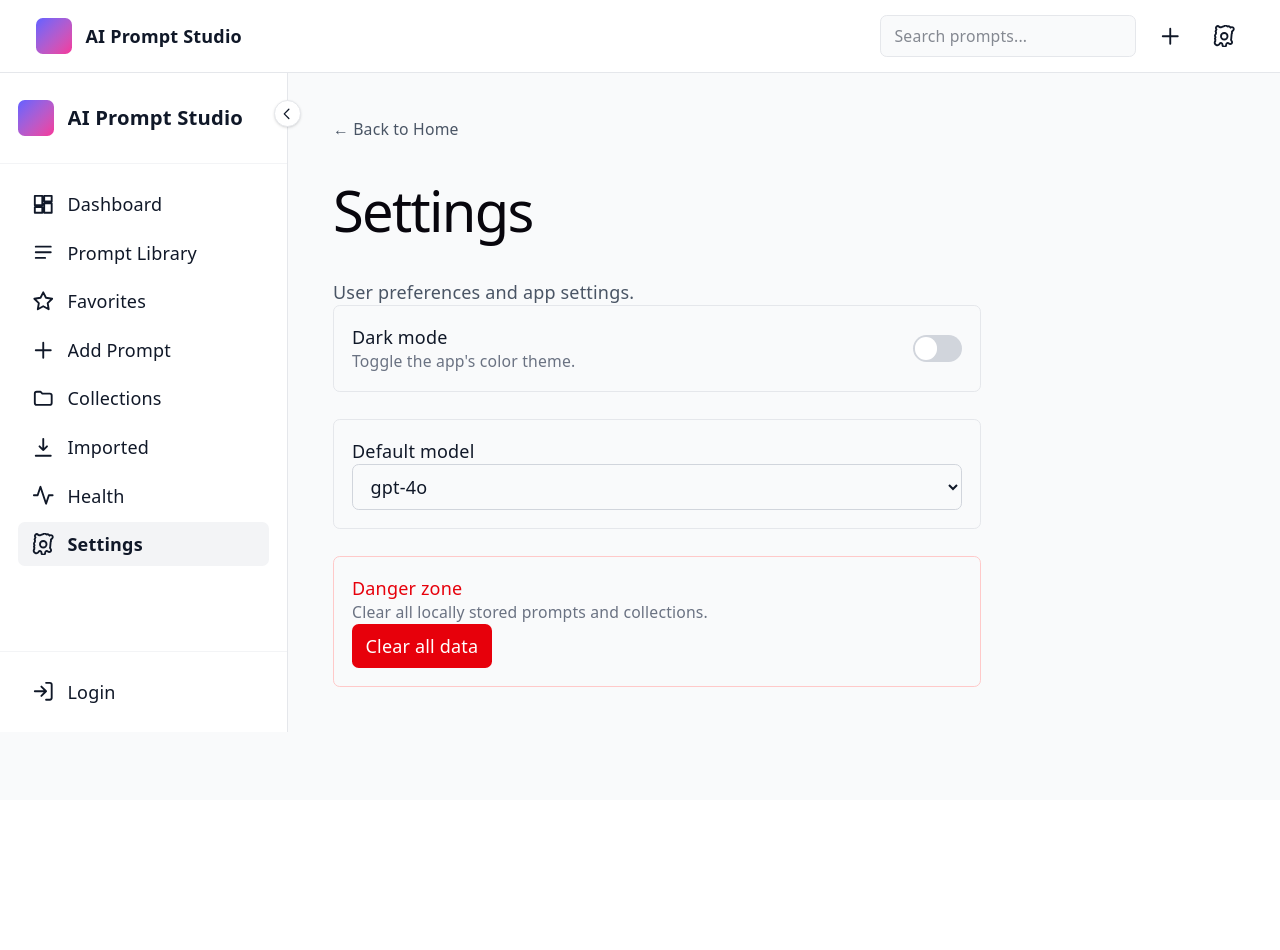
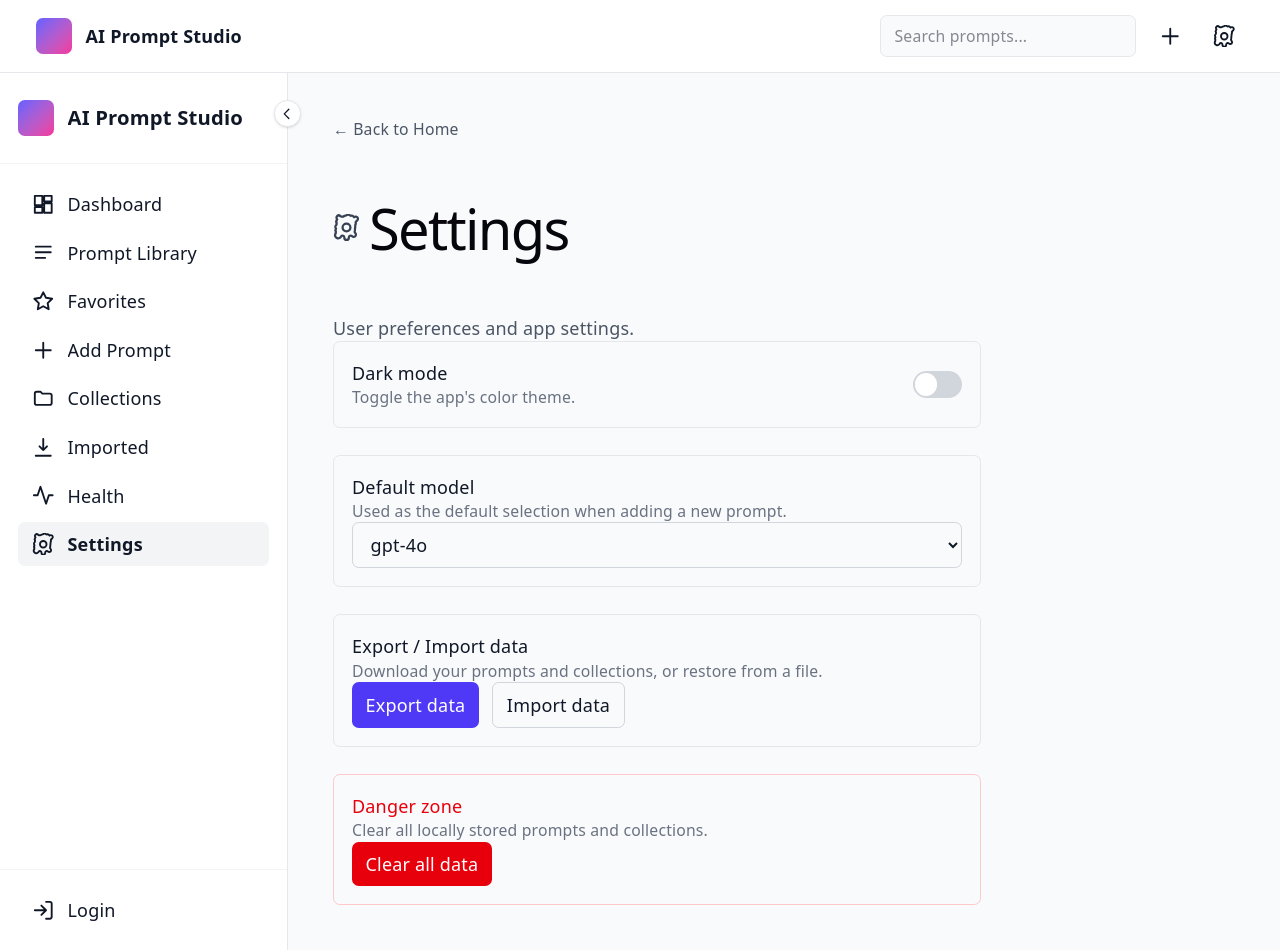
Before and after one commit to ranc5291-dotcom/flyrank-capstone, a React (Vite) app: page /settings in a window 1280 px wide. Before the commit the page ends 800 px from the top, so only its background shows below. Built offline with nearby package versions, Linux system fonts and the light colour scheme.

Commit message:
Add export/import and wire default model dropdown in Settings

```diff
--- a/src/pages/Settings.tsx
+++ b/src/pages/Settings.tsx
@@ -1,13 +1,26 @@
 import { useState, useEffect } from 'react'
 import BackHomeButton from '../components/BackHomeButton'
+import usePrompts from '../hooks/usePrompts'
+import useCollections from '../hooks/useCollections'
+
+const DEFAULT_MODEL_KEY = 'apst_default_model_v1'
 
 export default function Settings() {
   const [darkMode, setDarkMode] = useState(() => localStorage.getItem('apst_theme_v1') === 'dark')
+  const [defaultModel, setDefaultModel] = useState(
+    () => localStorage.getItem(DEFAULT_MODEL_KEY) ?? 'gpt-4o'
+  )
+  const { prompts, setPrompts } = usePrompts()
+  const { collections } = useCollections()
 
   useEffect(() => {
     document.documentElement.classList.toggle('dark', darkMode)
     localStorage.setItem('apst_theme_v1', darkMode ? 'dark' : 'light')
   }, [darkMode])
+
+  useEffect(() => {
+    localStorage.setItem(DEFAULT_MODEL_KEY, defaultModel)
+  }, [defaultModel])
 
   function handleClearData() {
     if (confirm('This will remove all prompts and collections. Continue?')) {
@@ -17,10 +30,56 @@
     }
   }
 
+  function handleExport() {
+    const data = { prompts, collections, exportedAt: new Date().toISOString() }
+    const blob = new Blob([JSON.stringify(data, null, 2)], { type: 'application/json' })
+    const url = URL.createObjectURL(blob)
+    const a = document.createElement('a')
+    a.href = url
+    a.download = `ai-prompt-studio-export-${Date.now()}.json`
+    a.click()
+    URL.revokeObjectURL(url)
+  }
+
+  function handleImportFile(e: React.ChangeEvent<HTMLInputElement>) {
+    const file = e.target.files?.[0]
+    if (!file) return
+    const reader = new FileReader()
+    reader.onload = () => {
+      try {
+        const parsed = JSON.parse(reader.result as string)
+        const importedPrompts = Array.isArray(parsed) ? parsed : parsed.prompts
+        if (Array.isArray(importedPrompts)) {
+          const merged = [...importedPrompts, ...prompts]
+          const deduped = Array.from(new Map(merged.map((p) => [p.id, p])).values())
+          setPrompts(deduped)
+          alert(`Imported ${importedPrompts.length} prompt(s).`)
+        } else {
+          alert('That file doesn\'t look like a valid export.')
+        }
+      } catch {
+        alert('Failed to read that file — is it valid JSON?')
+      }
+    }
+    reader.readAsText(file)
+    e.target.value = ''
+  }
+
   return (
     <div className="max-w-xl">
       <BackHomeButton />
-      <h1 className="text-2xl font-semibold mb-4">Settings</h1>
+      <div className="flex items-center gap-2 mb-4">
+        <svg className="w-6 h-6 text-gray-700 dark:text-gray-200" viewBox="0 0 24 24" fill="none" stroke="currentColor">
+          <path strokeWidth="2" strokeLinecap="round" strokeLinejoin="round" d="M12 15.5A3.5 3.5 0 1 0 12 8.5a3.5 3.5 0 0 0 0 7z" />
+          <path
+            strokeWidth="2"
+            strokeLinecap="round"
+            strokeLinejoin="round"
+            d="M19.4 15a1.65 1.65 0 0 0 .33 1.82l.06.06a2 2 0 1 1-2.83 2.83l-.06-.06a1.65 1.65 0 0 0-1.82-.33 1.65 1.65 0 0 0-1 1.51V21a2 2 0 1 1-4 0v-.09a1.65 1.65 0 0 0-1-1.51 1.65 1.65 0 0 0-1.82.33l-.06.06A2 2 0 1 1 2 17.89l.06-.06c.35-.35.5-.84.33-1.32a1.65 1.65 0 0 0-.33-1.82L2.68 12.9a2 2 0 0 1 0-2.83l.06-.06c.35-.35.5-.84.33-1.32a1.65 1.65 0 0 0-.33-1.82L3.7 4.7A2 2 0 1 1 6.53 1.87l.06.06c.35.35.84.5 1.32.33a1.65 1.65 0 0 0 1.82-.33L12 1.1a2 2 0 0 1 2.83 0l.06.06c.35.35.84.5 1.32.33.55-.2 1.14-.02 1.51.33l1.02 1.02a2 2 0 1 1 2.83 2.83l-1.02 1.02c-.35.35-.5.84-.33 1.32.18.49.02 1.08-.33 1.42L19.4 15z"
+          />
+        </svg>
+        <h1 className="text-2xl font-semibold">Settings</h1>
+      </div>
       <p className="text-gray-600 dark:text-gray-300 mb-6">User preferences and app settings.</p>
 
       <div className="space-y-6">
@@ -41,11 +100,33 @@
 
         <div className="border border-gray-200 dark:border-gray-700 rounded-md p-4">
           <p className="font-medium mb-1">Default model</p>
-          <select className="w-full border border-gray-300 dark:border-gray-600 rounded-md px-3 py-2 bg-transparent">
+          <p className="text-sm text-gray-500 mb-2">Used as the default selection when adding a new prompt.</p>
+          <select
+            value={defaultModel}
+            onChange={(e) => setDefaultModel(e.target.value)}
+            className="w-full border border-gray-300 dark:border-gray-600 rounded-md px-3 py-2 bg-transparent"
+          >
             <option value="gpt-4o">gpt-4o</option>
             <option value="claude-2">claude-2</option>
             <option value="gemini-pro">gemini-pro</option>
           </select>
+        </div>
+
+        <div className="border border-gray-200 dark:border-gray-700 rounded-md p-4">
+          <p className="font-medium mb-1">Export / Import data</p>
+          <p className="text-sm text-gray-500 mb-3">Download your prompts and collections, or restore from a file.</p>
+          <div className="flex gap-3">
+            <button
+              onClick={handleExport}
+              className="px-3 py-2 rounded-md bg-indigo-600 text-white hover:bg-indigo-700"
+            >
+              Export data
+            </button>
+            <label className="px-3 py-2 rounded-md border border-gray-300 dark:border-gray-600 cursor-pointer hover:bg-gray-50 dark:hover:bg-gray-800">
+              Import data
+              <input type="file" accept="application/json" onChange={handleImportFile} className="hidden" />
+            </label>
+          </div>
         </div>
 
         <div className="border border-red-200 dark:border-red-800 rounded-md p-4">
```
